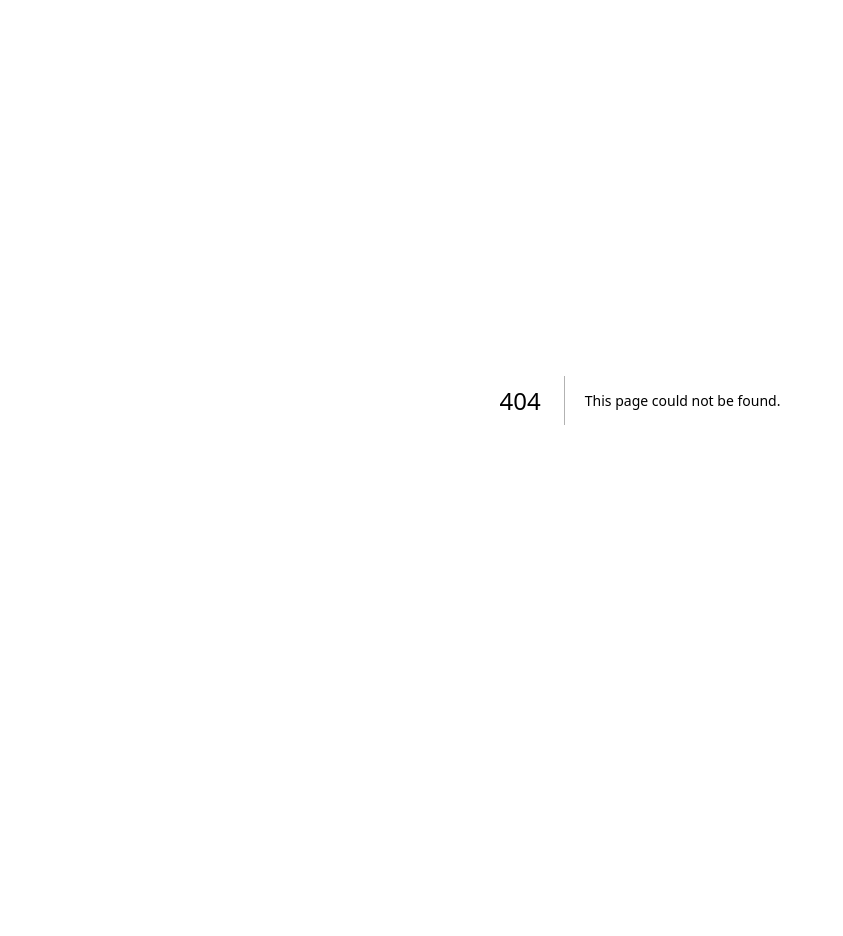
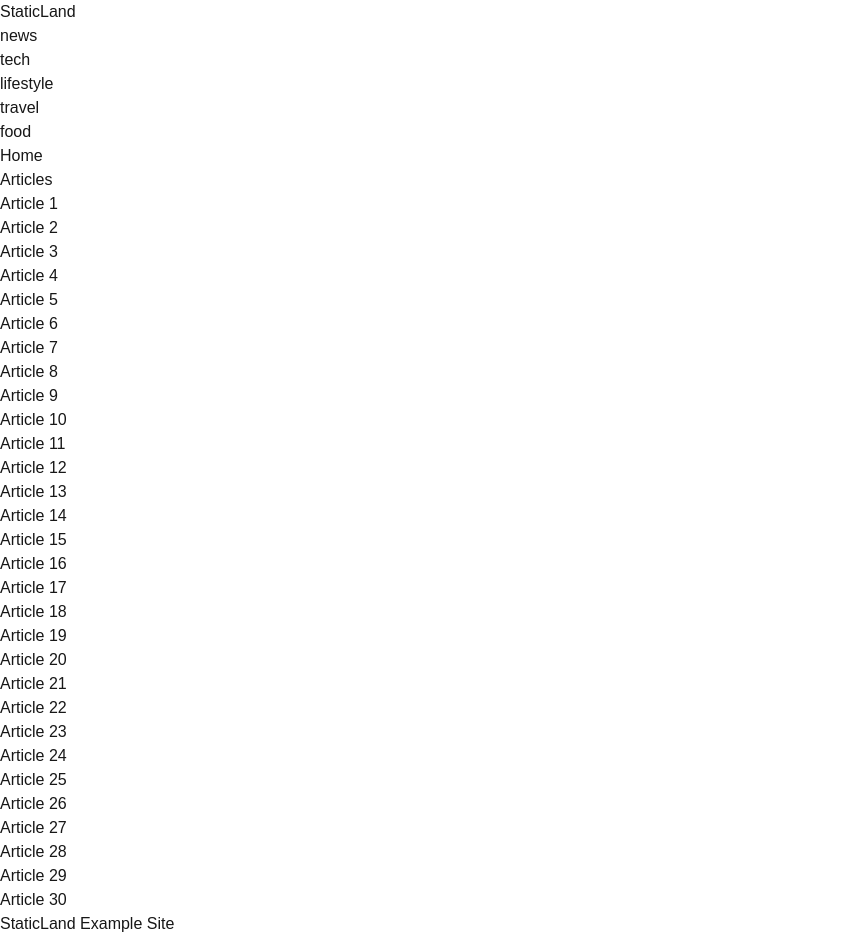
Before and after one commit to tndd/pomera, a Next.js app in the folder mock/crawled_server/: page /static in a window 1280 px wide. Before the commit this address had no page. Shown: the whole page, without its empty margins (0-843 px from the left). Before the commit the page ends 800 px from the top, so only its background shows below. Built offline with nearby package versions, Linux system fonts and the light colour scheme.

Commit message:
feat(mock): add StaticLand site

```diff
--- /dev/null
+++ b/mock/crawled_server/app/static/articles/[id]/page.tsx
@@ -0,0 +1,44 @@
+import { articles } from "../../lib/data";
+import Link from "next/link";
+import { notFound } from "next/navigation";
+
+export function generateStaticParams() {
+  return articles.map((a) => ({ id: a.id }));
+}
+
+export function generateMetadata({ params }: any) {
+  const article = articles.find((a) => a.id === params.id);
+  if (!article) return {};
+  return { title: article.title, description: article.content.slice(0, 50) };
+}
+
+export default function ArticlePage({ params }: any) {
+  const article = articles.find((a) => a.id === params.id);
+  if (!article) return notFound();
+
+  const idx = articles.findIndex((a) => a.id === params.id);
+  const related = articles
+    .slice(idx + 1, idx + 4)
+    .concat(articles.slice(0, Math.max(0, idx + 4 - articles.length)));
+
+  return (
+    <article>
+      <h2>{article.title}</h2>
+      <p>{article.content}</p>
+      <p>
+        Tags:{" "}
+        {article.tags.map((t) => (
+          <Link key={t} href={`/static/tags/${t}`}>{t} </Link>
+        ))}
+      </p>
+      <h3>Related Articles</h3>
+      <ul>
+        {related.map((r) => (
+          <li key={r.id}>
+            <Link href={`/static/articles/${r.id}`}>{r.title}</Link>
+          </li>
+        ))}
+      </ul>
+    </article>
+  );
+}
--- /dev/null
+++ b/mock/crawled_server/app/static/layout.tsx
@@ -0,0 +1,28 @@
+import Link from "next/link";
+import { tags } from "./lib/data";
+
+export default function StaticLayout({
+  children,
+}: {
+  children: React.ReactNode;
+}) {
+  return (
+    <div>
+      <nav>
+        <h1>StaticLand</h1>
+        <ul>
+          {tags.map((tag) => (
+            <li key={tag}>
+              <Link href={`/static/tags/${tag}`}>{tag}</Link>
+            </li>
+          ))}
+        </ul>
+        <Link href="/static">Home</Link>
+      </nav>
+      <main>{children}</main>
+      <footer>
+        <p>StaticLand Example Site</p>
+      </footer>
+    </div>
+  );
+}
--- /dev/null
+++ b/mock/crawled_server/app/static/lib/data.ts
@@ -0,0 +1,19 @@
+export interface Article {
+  id: string;
+  title: string;
+  content: string;
+  tags: string[];
+}
+
+const tags = ["news", "tech", "lifestyle", "travel", "food"];
+
+const articles: Article[] = Array.from({ length: 30 }, (_, i) => {
+  const id = `article-${i + 1}`;
+  const title = `Article ${i + 1}`;
+  const content = `This is the content of article ${i + 1}. Lorem ipsum dolor sit amet, consectetur adipiscing elit.`;
+  // assign 1-3 tags deterministically
+  const articleTags = tags.slice(i % tags.length, (i % tags.length) + 3);
+  return { id, title, content, tags: articleTags };
+});
+
+export { articles, tags };
--- /dev/null
+++ b/mock/crawled_server/app/static/page.tsx
@@ -0,0 +1,22 @@
+import Link from "next/link";
+import { articles } from "./lib/data";
+
+export const metadata = {
+  title: "StaticLand Home",
+  description: "Static articles",
+};
+
+export default function StaticHome() {
+  return (
+    <div>
+      <h2>Articles</h2>
+      <ul>
+        {articles.map((article) => (
+          <li key={article.id}>
+            <Link href={`/static/articles/${article.id}`}>{article.title}</Link>
+          </li>
+        ))}
+      </ul>
+    </div>
+  );
+}
--- /dev/null
+++ b/mock/crawled_server/app/static/tags/[tag]/page.tsx
@@ -0,0 +1,30 @@
+import { articles, tags } from "../../lib/data";
+import Link from "next/link";
+import { notFound } from "next/navigation";
+
+export function generateStaticParams() {
+  return tags.map((t) => ({ tag: t }));
+}
+
+export function generateMetadata({ params }: any) {
+  return { title: `Tag: ${params.tag}` };
+}
+
+export default function TagPage({ params }: any) {
+  const { tag } = params;
+  if (!tags.includes(tag)) return notFound();
+  const filtered = articles.filter((a) => a.tags.includes(tag));
+
+  return (
+    <div>
+      <h2>Tag: {tag}</h2>
+      <ul>
+        {filtered.map((a) => (
+          <li key={a.id}>
+            <Link href={`/static/articles/${a.id}`}>{a.title}</Link>
+          </li>
+        ))}
+      </ul>
+    </div>
+  );
+}
```
Also changed, not shown: mock/crawled_server/public/robots.txt (added), 1 other file (tests, documents, lock files or other folders).
